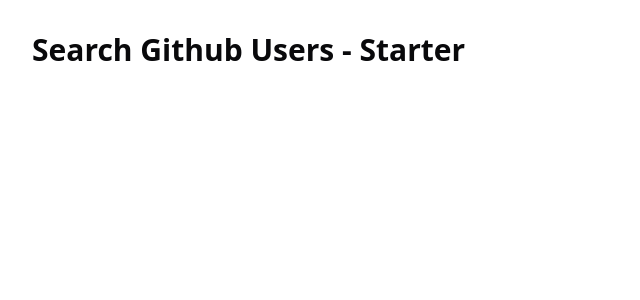
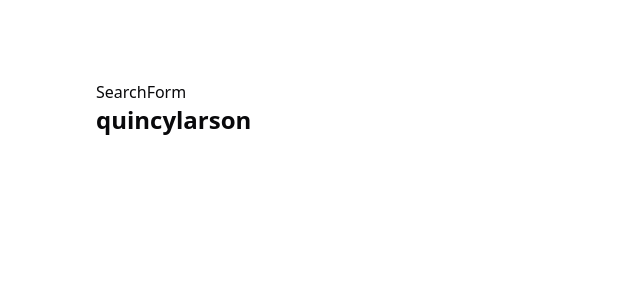
Before and after one commit to inga-divra/graphql-tutorial, a React (Vite) app: page / in a window 1280 px wide. Shown: the top 300 px of the page, without its empty margins (0-640 px from the left). Built offline with nearby package versions, Linux system fonts and the light colour scheme.

Commit message:
feat: create SearchForm and UserProfile skeletons and render them in App

```diff
--- a/src/App.tsx
+++ b/src/App.tsx
@@ -1,6 +1,15 @@
+import { useState } from 'react';
+import SearchForm from './components/form/SearchForm';
+import UserProfile from './components/user/UserProfile';
+
 const App = () => {
+  const [userName, setUserName] = useState('quincylarson');
   return (
-    <h1 className='text-3xl font-bold p-8'>Search Github Users - Starter</h1>
+    <main className='mx-auto max-w-6xl px-8 py-20'>
+      <SearchForm userName={userName} setUserName={setUserName} />
+      <UserProfile userName={userName} />
+    </main>
   );
 };
+
 export default App;
--- /dev/null
+++ b/src/components/form/SearchForm.tsx
@@ -0,0 +1,10 @@
+type SearchFormProps = {
+  userName: string;
+  setUserName: React.Dispatch<React.SetStateAction<string>>;
+};
+
+const SearchForm = ({ userName, setUserName }: SearchFormProps) => {
+  return <div>SearchForm</div>;
+};
+
+export default SearchForm;
--- /dev/null
+++ b/src/components/user/UserProfile.tsx
@@ -0,0 +1,9 @@
+type UserProfileProps = {
+  userName: string;
+};
+
+const UserProfile = ({ userName }: UserProfileProps) => {
+  return <h1 className='text-2xl font-bold'>{userName}</h1>;
+};
+
+export default UserProfile;
```
Also changed, not shown: 1 other file (tests, documents, lock files or other folders).
